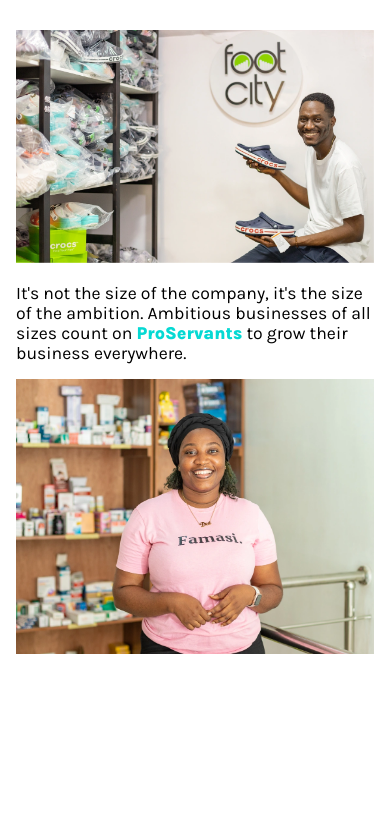
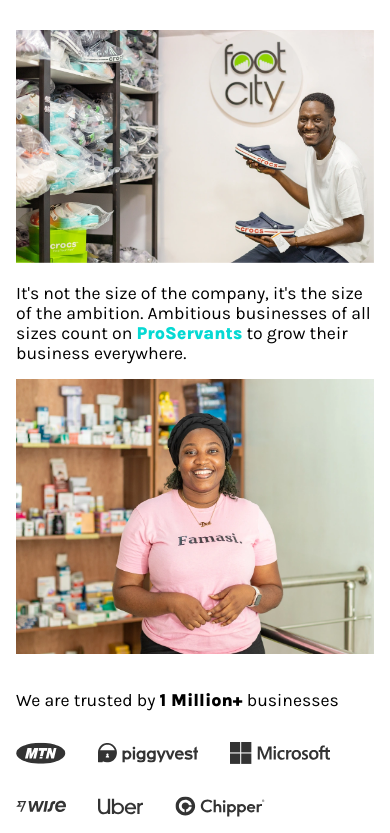
Before and after one commit to thekiwidev/proservants.landingpage, a React (Create React App) app: page / in a window 390 px wide. Shown: the part 389-1222 px from the top of the page. Before the commit the page ends 1063 px from the top, so only its background shows below. Built offline with nearby package versions, Linux system fonts and the light colour scheme.

Commit message:
done the trustees part: {mobile only}

```diff
--- a/src/App.js
+++ b/src/App.js
@@ -1,6 +1,5 @@
-import Billboard from "./components/Billboard";
-import Header from "./components/Header";
-import Showcase from "./components/Showcase";
+// import Billboard from "./components/Billboard";
+import { Billboard, Header, Showcase, Trustees } from "./components";
 
 function App() {
   return (
@@ -8,6 +7,7 @@
       <Header />
       <Billboard />
       <Showcase />
+      <Trustees />
     </div>
   );
 }
--- /dev/null
+++ b/src/assets/index.js
@@ -0,0 +1,8 @@
+export { default as footCityImg } from "./foot_city.webp";
+export { default as famasiImg } from "./famasi.webp";
+export { default as mtnImg } from "./mtn.svg";
+export { default as piggyvestImg } from "./piggyvest.svg";
+export { default as microsoftImg } from "./microsoft.svg";
+export { default as uberImg } from "./uber.svg";
+export { default as wiseImg } from "./wise.svg";
+export { default as chipperImg } from "./chipper.svg";
--- a/src/components/Showcase.jsx
+++ b/src/components/Showcase.jsx
@@ -1,7 +1,6 @@
 import React from "react";
 import "./Showcase.scss";
-import footCityImg from "../assets/foot_city.webp";
-import famasiImg from "../assets/famasi.webp";
+import { famasiImg, footCityImg } from "../assets";
 import { Text } from "./utils";
 
 const Showcase = () => {
--- /dev/null
+++ b/src/components/Trustees.jsx
@@ -0,0 +1,30 @@
+import "./Trustees.scss";
+import { Text } from "./utils";
+import {
+  mtnImg,
+  piggyvestImg,
+  microsoftImg,
+  wiseImg,
+  uberImg,
+  chipperImg,
+} from "../assets";
+
+const Trustees = () => {
+  return (
+    <section className="trustees-section">
+      <Text>
+        We are trusted by <strong>1 Million+</strong> businesses{" "}
+      </Text>
+      <div className="businesses">
+        <img src={mtnImg} alt="" className="mtn" />
+        <img src={piggyvestImg} alt="" className="piggyvest" />
+        <img src={microsoftImg} alt="" className="microsoft" />
+        <img src={wiseImg} alt="" className="wise" />
+        <img src={uberImg} alt="" className="uber" />
+        <img src={chipperImg} alt="" className="chipper" />
+      </div>
+    </section>
+  );
+};
+
+export default Trustees;
--- /dev/null
+++ b/src/components/Trustees.scss
@@ -0,0 +1,39 @@
+.trustees-section {
+  padding: 1rem;
+
+  .businesses {
+    margin-top: 2rem;
+
+    display: flex;
+    gap: 2rem;
+    flex-wrap: wrap;
+
+    img {
+      width: 100%;
+
+      &.mtn {
+        width: 50px;
+      }
+
+      &.piggyvest {
+        width: 100px;
+      }
+
+      &.microsoft {
+        width: 100px;
+      }
+
+      &.wise {
+        width: 50px;
+      }
+
+      &.uber {
+        width: 45px;
+      }
+
+      &.chipper {
+        width: 90px;
+      }
+    }
+  }
+}
--- /dev/null
+++ b/src/components/index.js
@@ -0,0 +1,6 @@
+export { default as Billboard } from "./Billboard";
+export { default as Button } from "./Button";
+export { default as Header } from "./Header";
+export { default as Showcase } from "./Showcase";
+export { default as Trustees } from "./Trustees";
+// export { default as Billboard } from "./Billboard";
```
